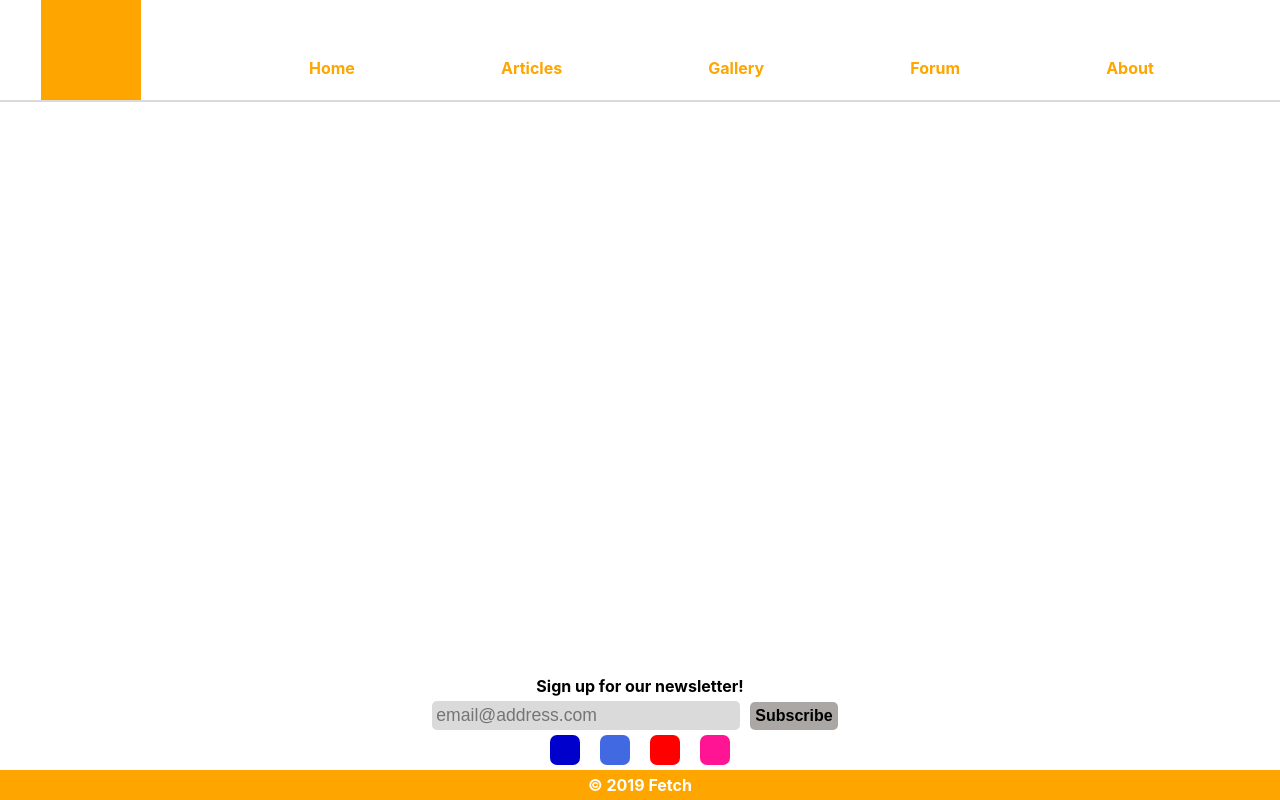
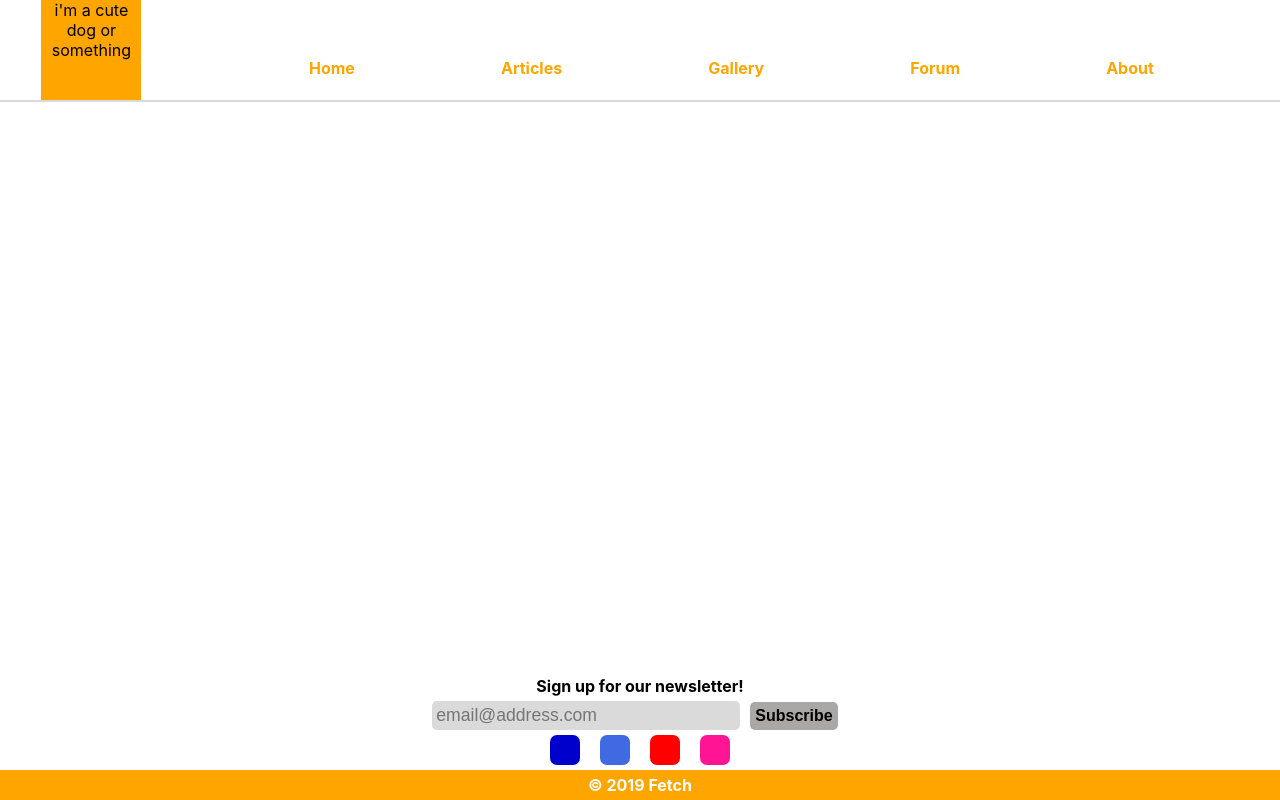
Before and after one commit to rursteve2/fetch, a React (Create React App) app: page / in a window 1280 px wide. Built offline with nearby package versions, Linux system fonts and the light colour scheme.

Commit message:
identifying a placeholder

```diff
--- a/src/components/NavBar.js
+++ b/src/components/NavBar.js
@@ -5,7 +5,7 @@ import { Link } from 'react-router-dom';
 export default function NavBar() {
   return (
     <header>
-      <div className="placeholder"></div>
+      <div className="placeholder">i'm a cute dog or something</div>
       <nav>
         <Link to="/" className="nav-link">Home</Link>
         <Link to="/articles" className="nav-link">Articles</Link>
```
